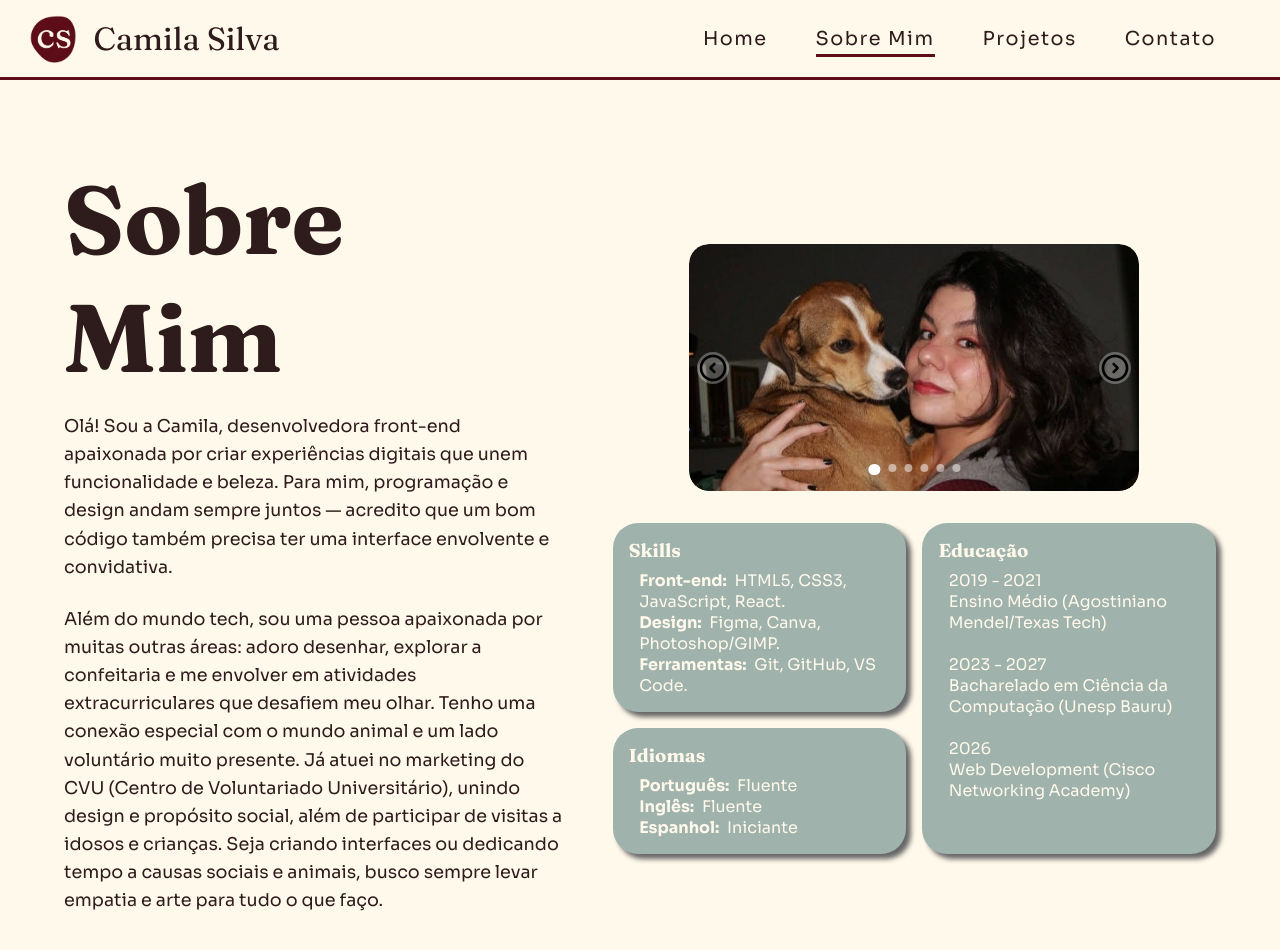
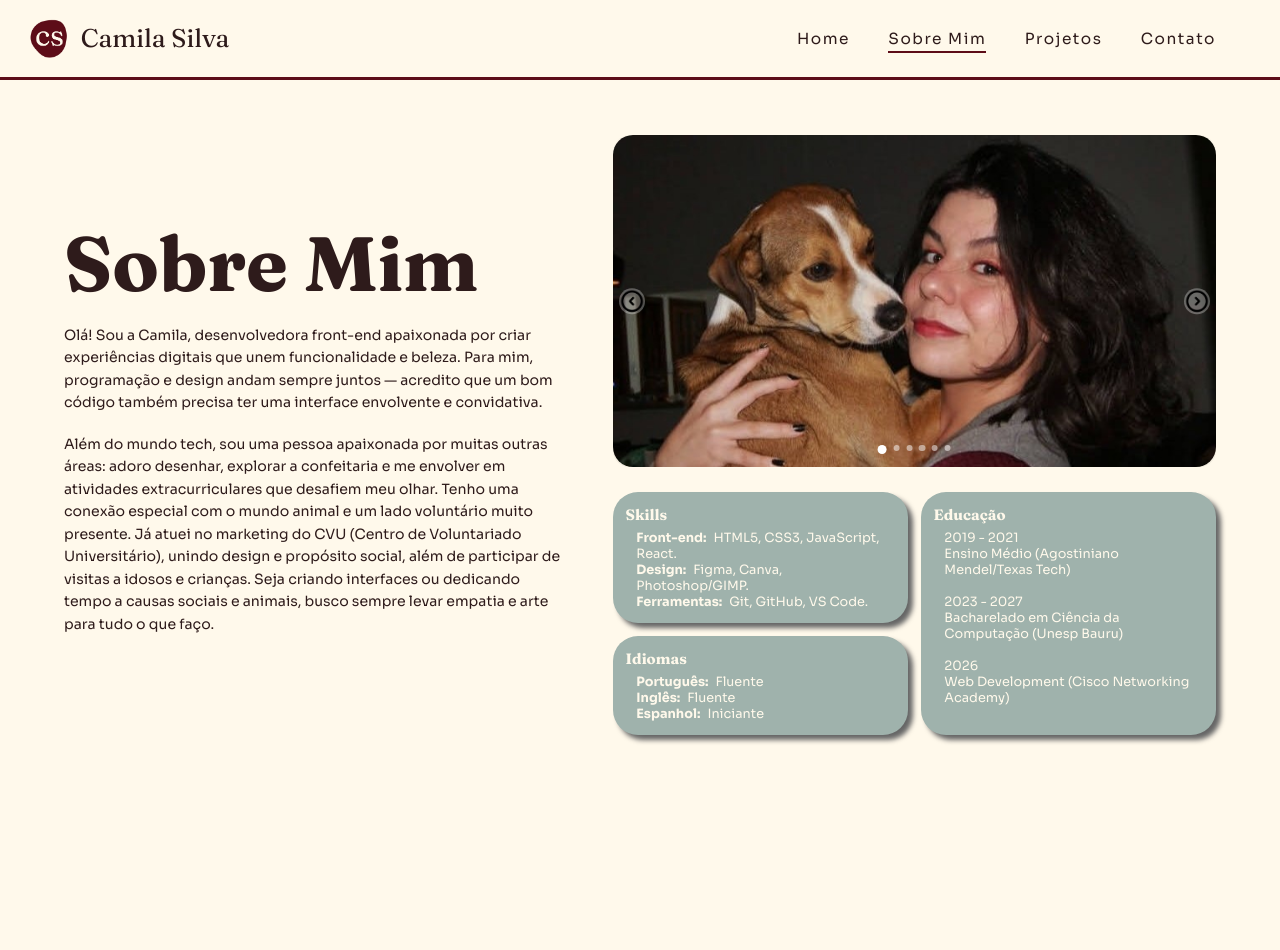
Before and after one commit to milacs1402/MeuPortifolio, a React (Vite) app in the folder meu-portfolio/: page / in a window 1280 px wide. Both pictures are taken after a click on the link "Sobre Mim". Shown: the top 950 px of the page. After the commit the page ends 800 px from the top, so only its background shows below. Built offline with nearby package versions, Linux system fonts and the light colour scheme.

Commit message:
mais correções minimas em layout

```diff
--- a/meu-portfolio/src/index.css
+++ b/meu-portfolio/src/index.css
@@ -19,6 +19,8 @@
 
   font-family: var(--font-corpo);
   height: 100%;
+
+  font-size: 80%;
 }
 
 body {
@@ -150,7 +152,7 @@ body {
 
 .hero-img img{
     width: 100%;
-    max-width: 450px;
+    max-width: 350px;
     max-height: 85vh;
     height: auto;
     object-fit: cover;
@@ -196,11 +198,12 @@ body {
   align-items: center;
   min-height: 80vh; /* min-height evita cortes em telas grandes */
   margin-top: 6vh;
-  padding: 2rem 5%; /* adicionado padding vertical */
+  padding: 0rem 5%; /* adicionado padding vertical */
   gap: 4%;
   max-width: 100rem; /* evita esticar em TVs */
   margin-left: auto;
   margin-right: auto;
+  padding-bottom: 2rem;
 }
 
 .sobre-text {
@@ -234,13 +237,16 @@ body {
 .carrossel-pessoal {
   position: relative;
   width: 100%;
-  max-width: 450px;
+  max-width: 100%;
 }
 
 .carousel-image {
   width: 100%;
   border-radius: 20px;
   box-shadow: 0 10px 30px rgba(0,0,0,0.1);
+  height: 100%;
+  max-height: 50vh; /* limita pra não ficar gigante */
+  object-fit: cover; /* corta a imagem proporcionalmente pra preencher */
 }
 
 .carousel-button-prev, .carousel-button-next {
```
Also changed, not shown: meu-portfolio/public/assets/carrosselPessoal/WhatsApp Image 2026-02-12 at 17.12.38.jpeg (added).
